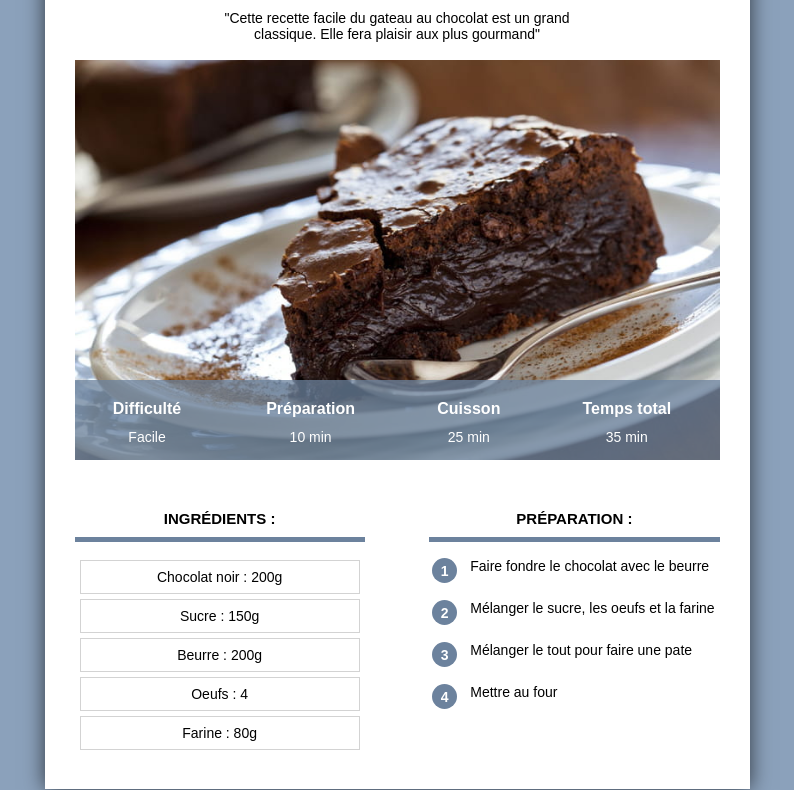
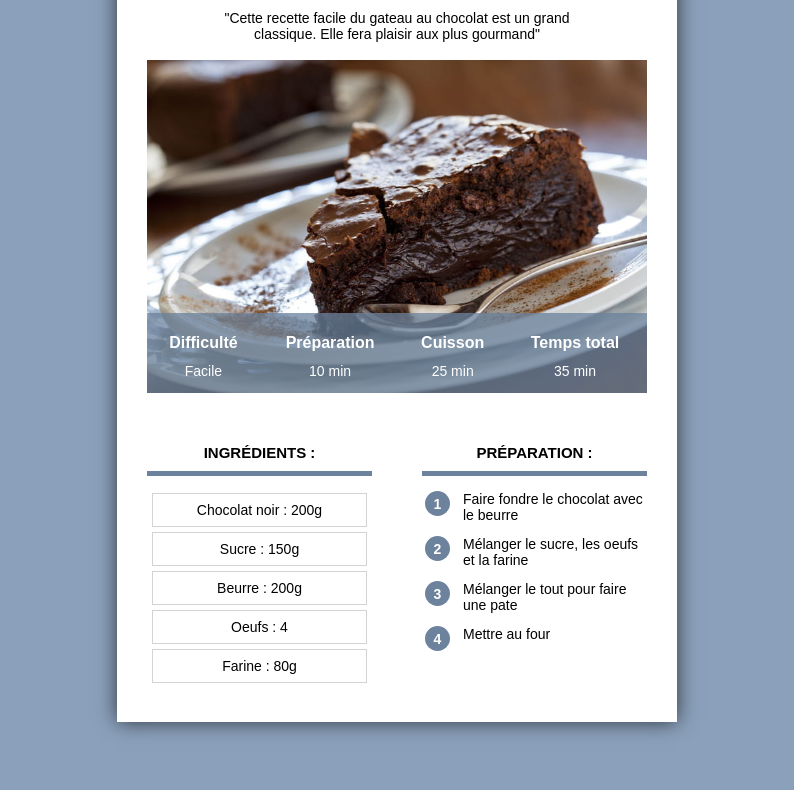
Before and after one commit to Jazeodey/site_recette, a plain HTML site: page index.html in a window 1280 px wide. Shown: the part 185-975 px from the top of the page, without its empty margins (243-1037 px from the left). Drawn offline with Linux system fonts and the light colour scheme.

Commit message:
Add files via upload

```diff
--- a/recette.css
+++ b/recette.css
@@ -163,7 +163,5 @@ table.preparation tr{
     div.contenu{
         margin-left: auto;
         margin-right: auto;
-        width: 645px;
+        width: 500px;}
 }
-
-}
```
